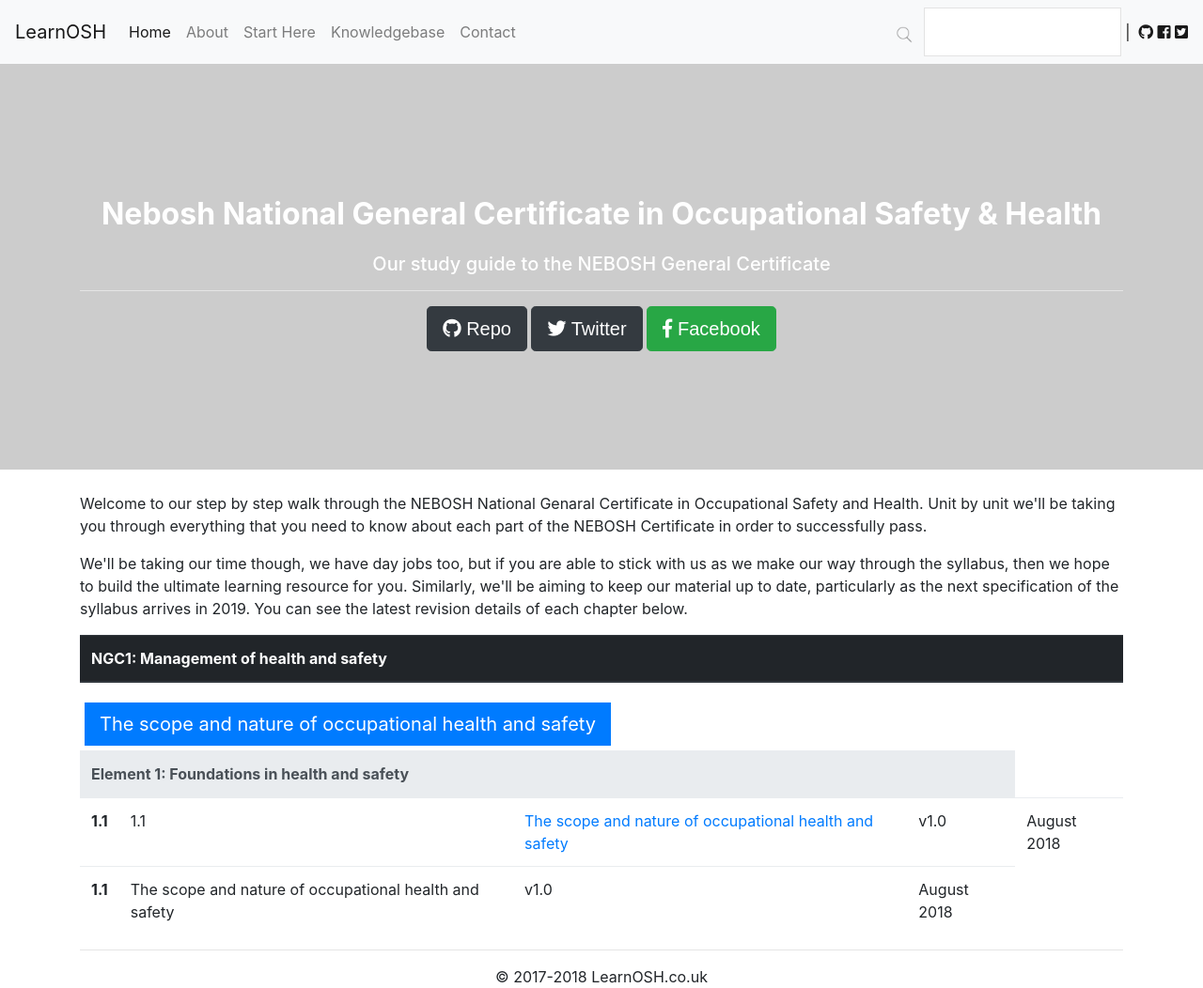
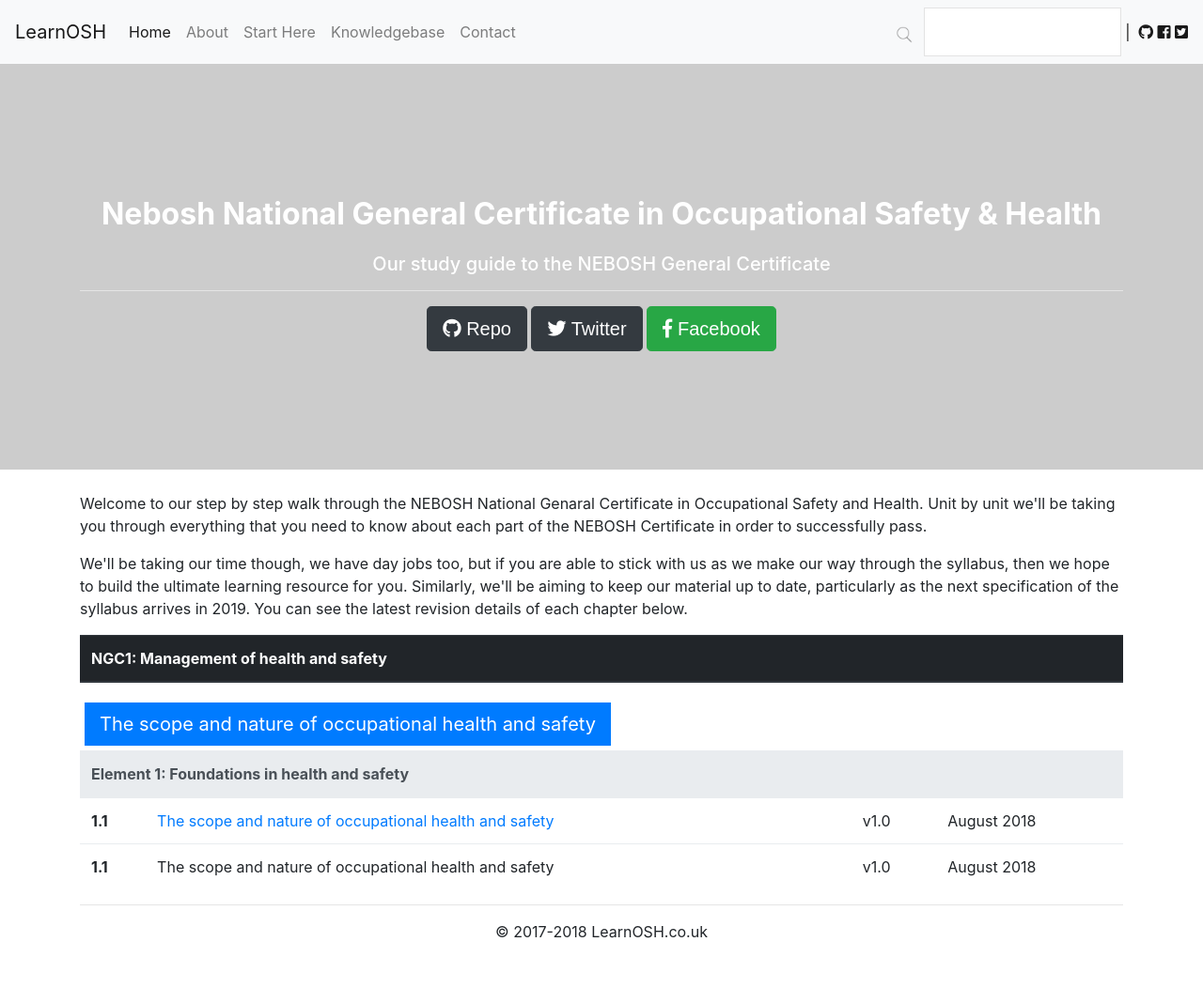
Before and after one commit to lee-perry/learnosh, a Jekyll site: the page built from course/nebosh_national_certificate/index.html, in a window 1280 px wide and 1052 px high. Shown: the whole window at 94% size. Built offline with Jekyll 4.4.1, drawn with Linux system fonts in a browser that asks for light colours; nearby versions of some CDN libraries.

Commit message:
Update index.html

```diff
--- a/course/nebosh_national_certificate/index.html
+++ b/course/nebosh_national_certificate/index.html
@@ -31,8 +31,7 @@
           {% if page.Element == 1 %}
 
     <tr>
-      <th scope="row">1.1</th>
-        <td>{{ page.Element }}.{{ page.Unit }}</td>
+      <th scope="row">{{ page.Element }}.{{ page.Unit }}</th>
       <td><a href="{{page.utl}}">{{ page.title}}</a></td>
       <td>v1.0</td>
       <td>August 2018</td>
```
